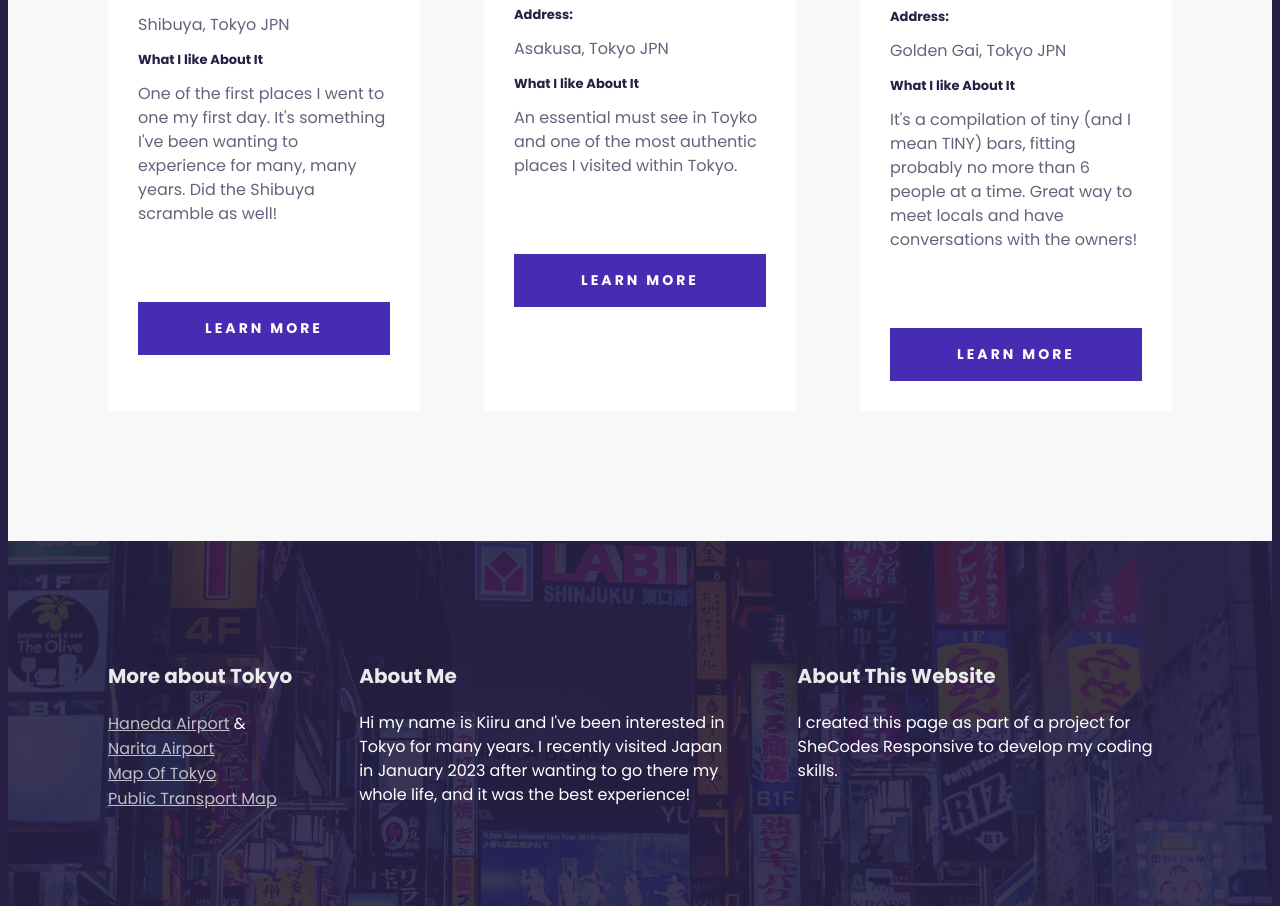
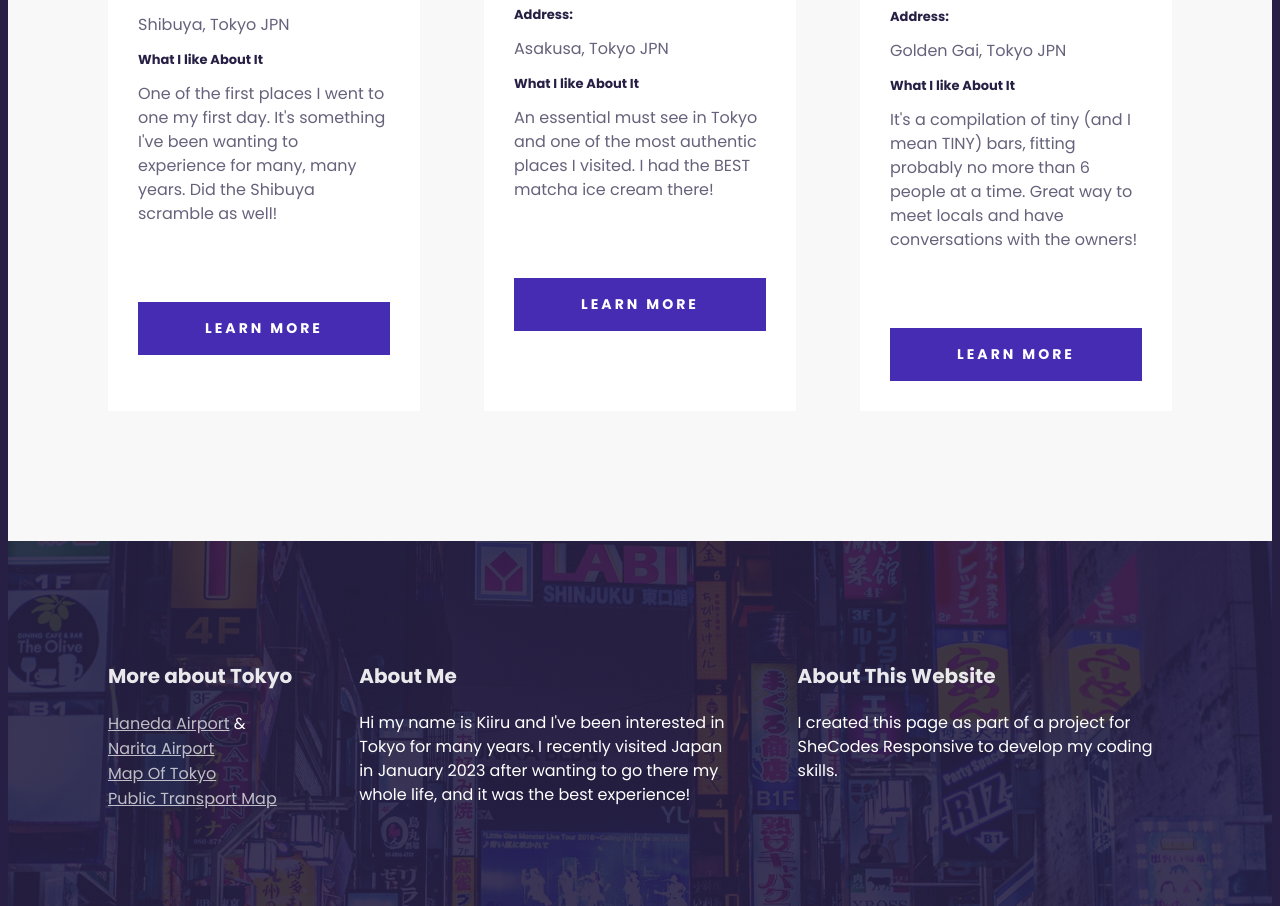
Before and after one commit to kiiru-sn/japan-travel-project, a plain HTML site: page index.html in a window 1280 px wide. Shown: the part 2105-3011 px from the top of the page. Drawn offline with Linux system fonts and the light colour scheme.

Commit message:
edited misspellings

```diff
--- a/index.html
+++ b/index.html
@@ -112,8 +112,8 @@
                 <p>Asakusa, Tokyo JPN</p>
                 <h5>What I like About It</h5>
                 <p>
-                  An essential must see in Toyko and one of the most authentic
-                  places I visited within Tokyo.
+                  An essential must see in Tokyo and one of the most authentic
+                  places I visited. I had the BEST matcha ice cream there!
                 </p>
               </div>
               <div class="card-footer">
```
